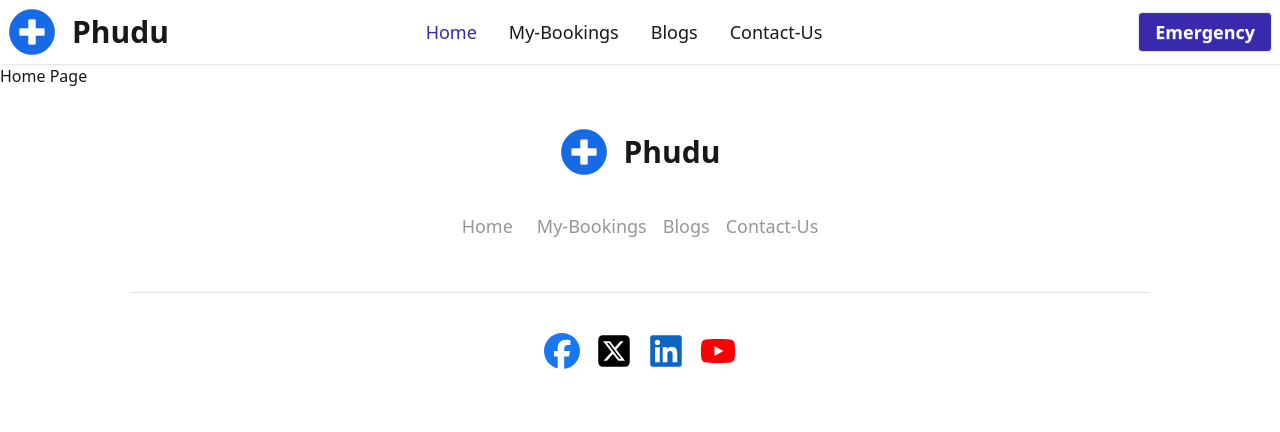
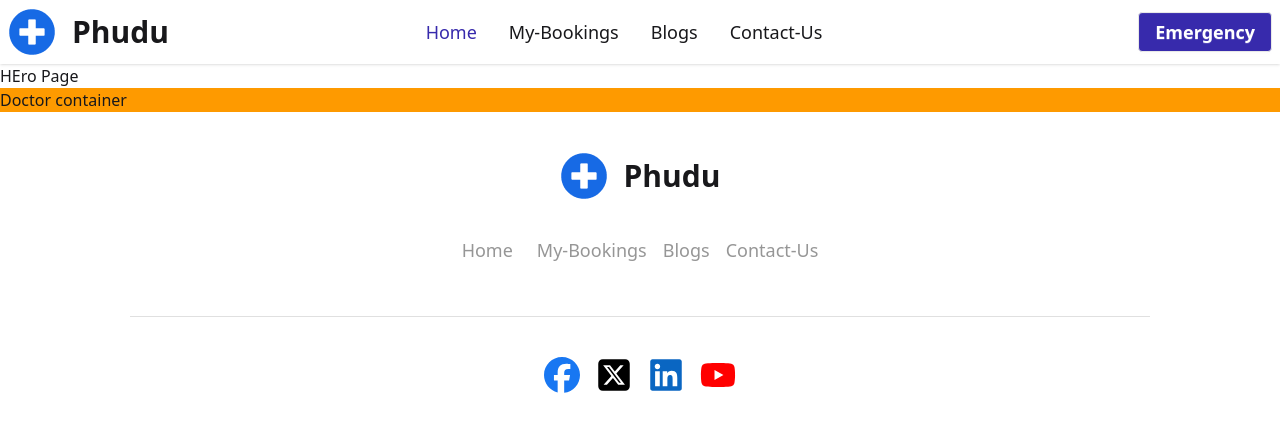
Before and after one commit to TrustfratedIsNotAvailable/BookMyDoc, a React (Vite) app: page / in a window 1280 px wide. Shown: the top 432 px of the page. Built offline with nearby package versions, Linux system fonts and the light colour scheme.

Commit message:
3. Error Page Done

```diff
--- /dev/null
+++ b/src/Pages/DoctorContainer/DoctorContainer.jsx
@@ -0,0 +1,11 @@
+import React from 'react';
+
+const DoctorContainer = () => {
+    return (
+        <>
+           <h1 className='bg-amber-500'>Doctor container</h1>
+        </>
+    );
+};
+
+export default DoctorContainer;
--- /dev/null
+++ b/src/Pages/ErrorPage/ErrorPage.jsx
@@ -0,0 +1,35 @@
+import React from 'react';
+import { useRouteError } from 'react-router';
+import Navbar from '../../Components/Navbar/Navbar';
+
+const ErrorPage = () => {
+  const error = useRouteError();
+
+  return (
+    <>
+      <Navbar />
+      <div className="flex flex-col justify-center items-center min-h-[calc(100vh-48px)] bg-gray-100 px-4 text-center">
+
+        <img
+          src="/images/undraw_page-not-found_6wni.svg"
+          alt="Page Not Found"
+          className="w-72 mb-6"
+        />
+
+        <h2 className="text-3xl md:text-4xl font-bold text-gray-800 mb-4">Page Not Found</h2>
+        <p className="text-lg text-gray-600 max-w-md mb-6">
+          {error?.statusText || "We couldn't find the page you're looking for."}
+        </p>
+
+        <a
+          href="/"
+          className="bg-indigo-800 text-white px-6 py-3 rounded-md text-lg font-medium shadow hover:bg-indigo-700 transition"
+        >
+          Back to Home
+        </a>
+      </div>
+    </>
+  );
+};
+
+export default ErrorPage;
--- /dev/null
+++ b/src/Pages/Hero/Hero.jsx
@@ -0,0 +1,11 @@
+import React from 'react';
+
+const Hero = () => {
+    return (
+        <>
+           <h1>HEro Page</h1>
+        </>
+    );
+};
+
+export default Hero;
--- a/src/Pages/Home/Home.jsx
+++ b/src/Pages/Home/Home.jsx
@@ -1,9 +1,12 @@
 import React from 'react';
+import Hero from '../Hero/Hero';
+import DoctorContainer from '../DoctorContainer/DoctorContainer';
 
 const Home = () => {
     return (
         <>
-          <h1>Home Page</h1>
+          <Hero />
+          <DoctorContainer />
         </>
     );
 };
--- a/src/routes/routes.jsx
+++ b/src/routes/routes.jsx
@@ -6,12 +6,14 @@ import Home from "../Pages/Home/Home";
 import MyBookings from "../Pages/MyBookings/MyBookings";
 import Blogs from "../Pages/Blogs/Blogs";
 import ContactUs from "../Pages/ContactUs/ContactUs";
+import ErrorPage from "../Pages/ErrorPage/ErrorPage";
 
 
 const router = createBrowserRouter([
   {
     path: "/",
     Component: Root,
+    errorElement:<ErrorPage></ErrorPage>,
     children:[
       {
           path:'/',
@@ -30,7 +32,7 @@ import ContactUs from "../Pages/ContactUs/ContactUs";
         Component: ContactUs,
       },
     ]
-    },
+  }
 ]);
 
 export default router
```
Also changed, not shown: public/images/undraw_page-not-found_6wni.svg (added). Lines whose indentation alone changed are shown as unchanged.
